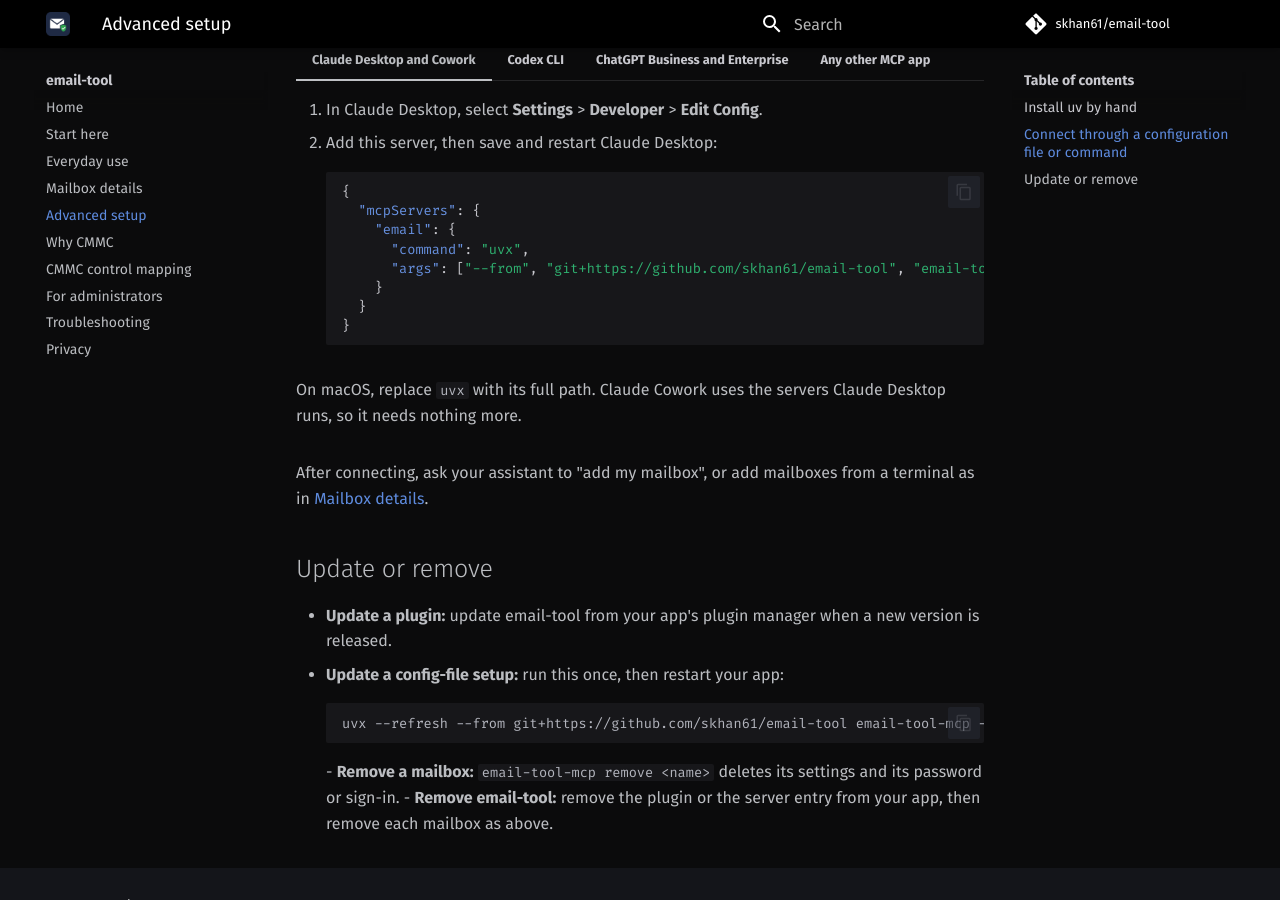
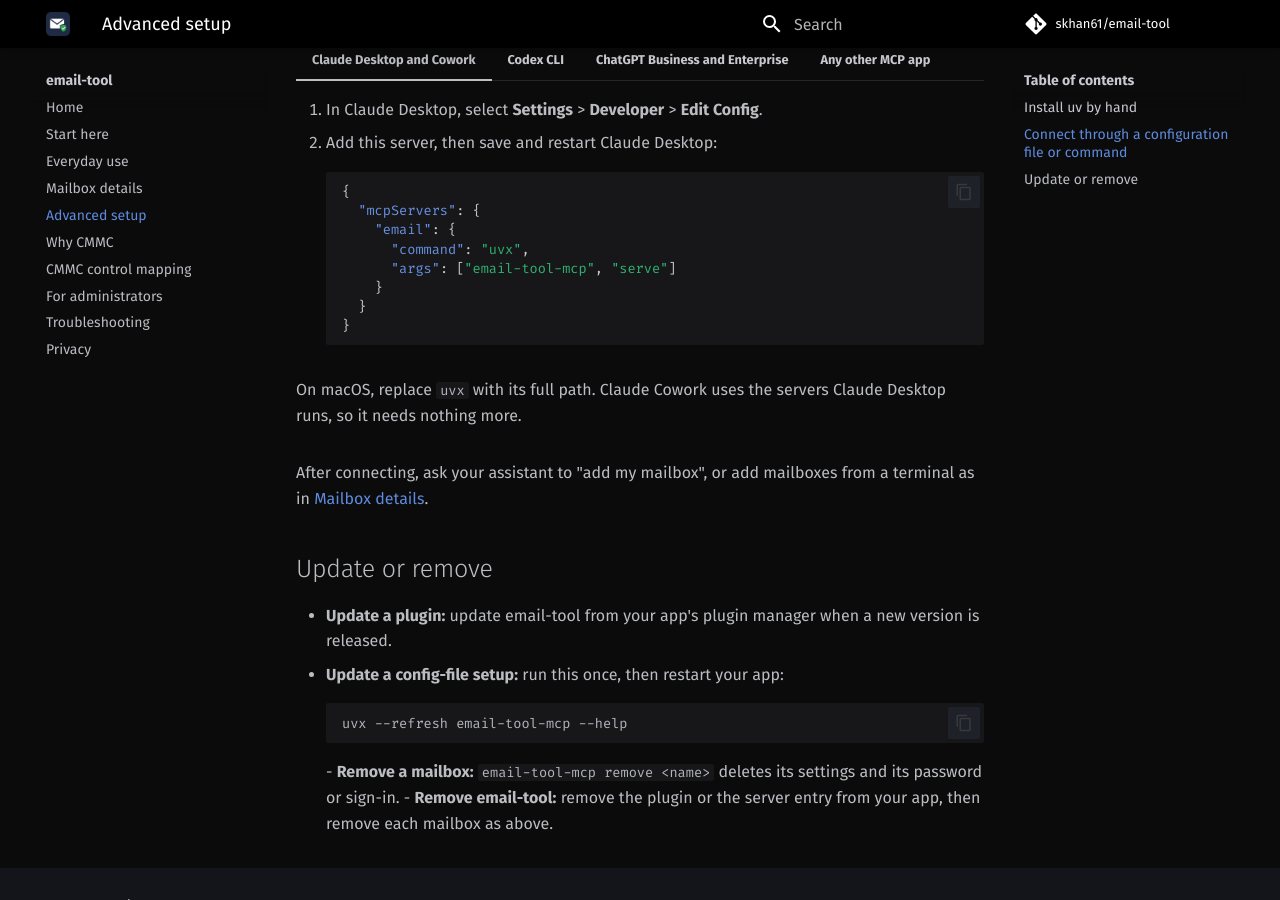
Before and after one commit to skhan61/email-tool, an MkDocs documentation site: the page built from docs/install.md, in a window 1280 px wide and 900 px high, scrolled down 1389 px. Built offline with MkDocs 1.6.1 and Material for MkDocs 9.7.7, drawn with Linux system fonts in a browser that asks for light colours; plug-ins that fetch from the network failed and are left out; comment, search, counter and statistics services are not loaded.

Commit message:
Install from PyPI: ChatGPT, Codex, docs and setup hint; release 5.4.3 (#106)
Codex ran uvx from the git repository, which fails on a computer without
git. Every install now names the email-tool-mcp package on PyPI; the clean
install tool builds a local checkout into a wheel so its screenshots read
as a PyPI install, and both screenshots are regenerated.

Co-Authored-By: Claude Opus 5.5 <noreply@anthropic.com>

````diff
--- a/docs/install.md
+++ b/docs/install.md
@@ -72,7 +72,7 @@ settings.
           "mcpServers": {
             "email": {
               "command": "uvx",
-              "args": ["--from", "git+https://github.com/skhan61/email-tool", "email-tool-mcp", "serve"]
+              "args": ["email-tool-mcp", "serve"]
             }
           }
         }
@@ -94,7 +94,7 @@ settings.
     ```toml
     [mcp_servers.email]
     command = "/Users/you/.local/bin/uvx"
-    args = ["--from", "git+https://github.com/skhan61/email-tool", "email-tool-mcp", "serve"]
+    args = ["email-tool-mcp", "serve"]
     ```
 
 === "ChatGPT Business and Enterprise"
@@ -110,7 +110,7 @@ settings.
         ```bash
         tunnel-client init --sample sample_mcp_stdio_local --profile email \
           --tunnel-id <tunnel_id> \
-          --mcp-command "uvx --from git+https://github.com/skhan61/email-tool email-tool-mcp serve"
+          --mcp-command "uvx email-tool-mcp serve"
         tunnel-client run --profile email
         ```
 
@@ -127,7 +127,7 @@ settings.
     Add a local (stdio) server that runs this command:
 
     ```bash
-    uvx --from git+https://github.com/skhan61/email-tool email-tool-mcp serve
+    uvx email-tool-mcp serve
     ```
 
 After connecting, ask your assistant to "add my mailbox", or add mailboxes from a terminal
@@ -140,7 +140,7 @@ as in [Mailbox details](mailboxes.md#from-a-terminal).
 - **Update a config-file setup:** run this once, then restart your app:
 
     ```bash
-    uvx --refresh --from git+https://github.com/skhan61/email-tool email-tool-mcp --help
+    uvx --refresh email-tool-mcp --help
     ```
 - **Remove a mailbox:** `email-tool-mcp remove <name>` deletes its settings and its password
   or sign-in.
--- a/pyproject.toml
+++ b/pyproject.toml
@@ -1,6 +1,6 @@
 [project]
 name = "email-tool-mcp"
-version = "5.4.2"
+version = "5.4.3"
 description = "IMAP/SMTP email for any MCP client: read, search, draft and send mail."
 readme = "README.md"
 requires-python = ">=3.11"
--- a/server.json
+++ b/server.json
@@ -7,12 +7,12 @@
     "url": "https://github.com/skhan61/email-tool",
     "source": "github"
   },
-  "version": "5.4.2",
+  "version": "5.4.3",
   "packages": [
     {
       "registryType": "pypi",
       "identifier": "email-tool-mcp",
-      "version": "5.4.2",
+      "version": "5.4.3",
       "transport": {
         "type": "stdio"
       },
````
Also changed, not shown: CHANGELOG.md (+7 -0 lines), README.md (+1 -1 lines), docs/mailboxes.md (+1 -1 lines), .codex-mcp.json, docs/assets/screens/tool-install.svg, docs/assets/screens/tool-list.svg, manifest.json, 9 other files.
